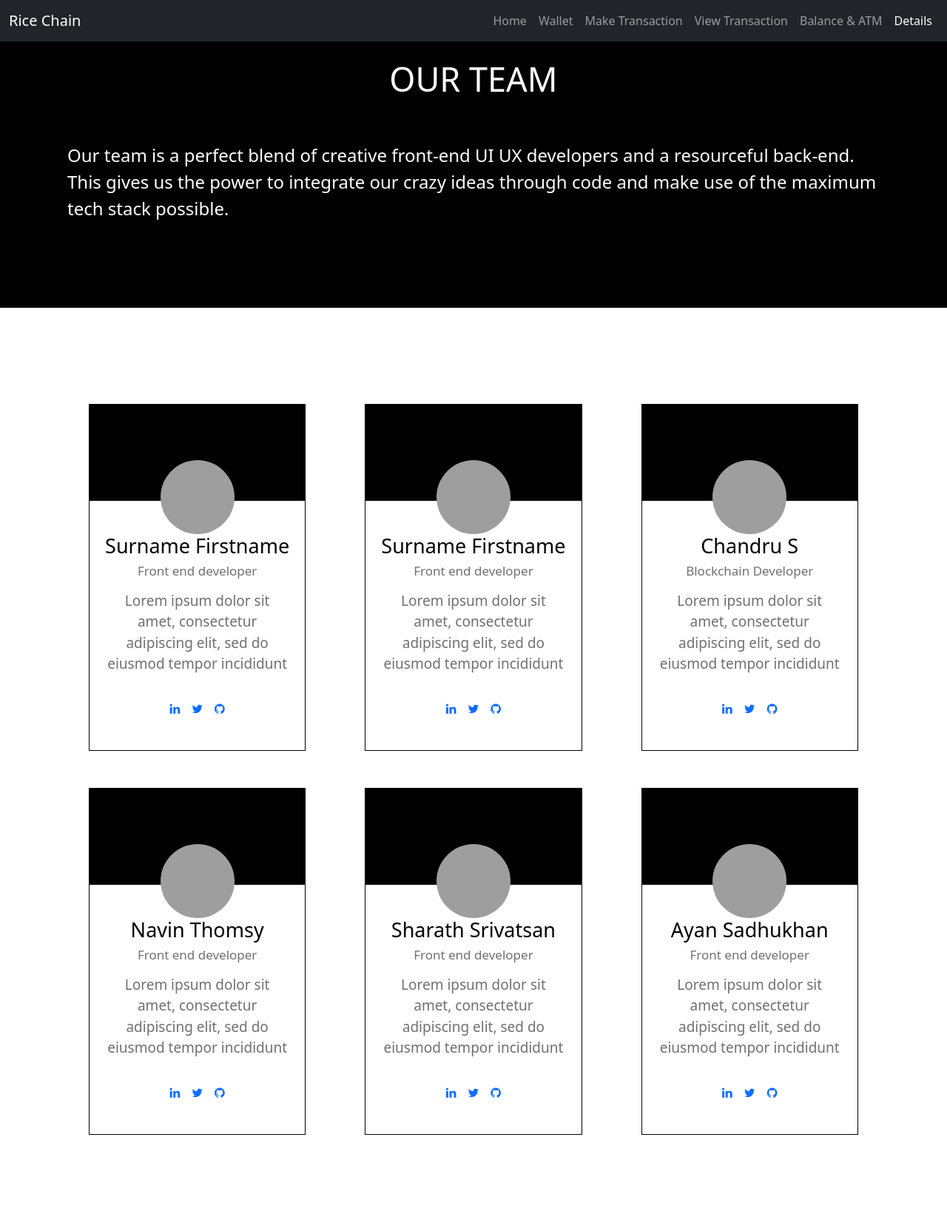
After one commit to CRag-01/IOT-Blockchain-RiceSupplyChain, a Flask app: template blockchain_flask/blockchain_client/templates/details.html in a window 1280 px wide. The commit adds this page. Shown: the whole page at 74% size. Run offline with Flask 2, Linux system fonts and the light colour scheme; the template is opened without the code that fills it, so the values that code supplies are empty; some libraries are stand-ins or nearby versions; grey boxes are pictures that could not be loaded.

Commit message:
Routing Changes

```diff
--- a/Building a Blockchain/Authentication/Auth_Twilio.py
+++ b/Building a Blockchain/Authentication/Auth_Twilio.py
@@ -1,12 +1,12 @@
 from twilio.rest import Client
 
-account_sid = 'AC86da6cae659fd28ca8e22f2eca3fb25d'
+account_sid = 'Enter account sid'
 auth_token = 'YOUR-AUTH-TOKEN-HERE'
 client = Client(account_sid, auth_token)
 
 def phone_authentication(phone_num):
     verification = client.verify \
-                        .services('VAcfef5a1a850770131e72997309729345') \
+                        .services('Enter service id') \
                         .verifications \
                         .create(to=phone_num, channel='sms')
     print(verification.status)
@@ -17,7 +17,7 @@ def verify_OTP(phone_num):
     client = Client(account_sid, auth_token)
     recv_code = input("Enter the OTP: ")
     verification_check = client.verify \
-                            .services('VAcfef5a1a850770131e72997309729345') \
+                            .services('Enter service id') \
                             .verification_checks \
                             .create(to=phone_num, code = recv_code)
     return verification_check.status
--- /dev/null
+++ b/blockchain_flask/blockchain_client/templates/details.html
@@ -0,0 +1,373 @@
+<!DOCTYPE html>
+<html lang="en-US">
+    <head>
+        <title>Details</title>
+        <meta content="width=device-width, initial-scale=1" name="viewport" />
+        <!-- <link rel="stylesheet" type="text/css" href="css/style.css"> -->
+        <link href="https://fonts.googleapis.com/css?family=Lato&display=swap" rel="stylesheet">
+        <link rel="stylesheet" type="text/css" href="https://stackpath.bootstrapcdn.com/font-awesome/4.7.0/css/font-awesome.min.css">
+        <style>
+            * {
+                box-sizing: border-box;
+                margin: 0;
+            }
+            body {
+                font-family: 'Lato', sans-serif;
+            }
+            .text-center {
+                text-align: center;
+            }
+            .teams-wrapper {
+                background: black;
+                padding: 80px 30px 100px 30px;
+                color: #fff;
+            }
+            .teams-wrapper div {
+                width: 90%;
+                margin: auto;
+            }
+            .teams-wrapper h1 {
+                font-size: 45px;
+                padding-bottom: 50px;
+            }
+            .teams-wrapper p {
+                font-size: 24px;
+            }
+            .teamdetails-container {
+                padding: 80px 0;
+            }
+            .team-background {
+                width: 100%;
+                height: 130px;
+                background: black;
+            }
+            .flex-container {
+                display: flex;
+                flex-wrap: wrap;
+                width: 100%;
+            }
+            .flex-space{
+                padding: 50px 80px;
+            }
+            .flex-item {
+                width: 33.33%;
+            }
+            .flex-item .team-div {
+                border: 1px solid black;
+                margin: 0 40px;
+                padding: 0 0 30px 0;
+            }
+            .team-picture {
+                text-align: center;
+                margin-top: -55px;
+            }
+            .team-picture img {
+                width: 100px;
+                height: 100px;
+                border-radius: 50%;
+            }
+            .team-details {
+                padding: 0 20px;
+                text-align: center;
+            }
+            .team-div h4 {
+                font-size: 27px;
+                color: black;
+            }
+            .team-div h6 {
+                font-size: 17px;
+                font-weight: none;
+                color: #707070;
+                padding-bottom: 7px;
+            }
+            .team-div p {
+                font-size: 19px;
+                color: #707070;
+                padding-bottom: 10px;
+            }
+            .socials-container {
+                display: inline-block;
+            }
+            .social-item {
+                width: auto;
+                float: left;
+                margin: 0.5em;
+            }
+            .flex-item a {
+                text-decoration: none;
+            }
+            .img-responsive {
+                max-width: 100%;
+                height: auto;
+            }
+            .mt-50 {
+                margin-top: 50px;
+            }
+
+          /*style for the heaer*/
+          header{
+            height: 65px;
+          }
+          .header-left{
+            float: left;
+          }
+          .header-right {
+            text-align: center;
+            margin-top: 10px;
+            margin-right: 12px;
+            float: right;
+          }
+          a{ text-decoration: none}
+          .header-right a{
+            text-decoration: none;
+            color: purple;
+            margin-right: 15px;
+
+          }
+          .header-container{
+            background-color:  white;
+          }
+         .header-right li{
+            list-style-type: none;
+            margin-top: 15px;
+            margin-right: 15px;
+            display: inline-block;
+          }
+
+          footer{
+
+            height: 130px;
+            width: 100%;
+            background-color: black;
+
+          }
+          .footer-partners li{
+            list-style-type: none;
+
+          }
+          .footer-partners a{
+            color: white;
+          }
+
+            /* for smaller screens */
+            @media only screen and (max-width: 700px) {
+                .flex-container {
+                    display: block;
+                    padding: 0;
+                }
+                .flex-item{
+                    width: auto;
+                    margin-bottom: 20px;
+                }
+                .teams-wrapper p {
+                    font-size: 21px;
+                }
+              .header-right li {
+              margin-right: 5px;
+                margin-top: 5px;
+              }
+            }
+            @media only screen and (min-width: 701px) and (max-width: 900px) {
+                .flex-container {
+                   padding: 0;
+                }
+            }
+        </style>
+        <link href="https://cdn.jsdelivr.net/npm/bootstrap@5.1.3/dist/css/bootstrap.min.css" rel="stylesheet" integrity="sha384-1BmE4kWBq78iYhFldvKuhfTAU6auU8tT94WrHftjDbrCEXSU1oBoqyl2QvZ6jIW3" crossorigin="anonymous">
+        <script src="https://cdn.jsdelivr.net/npm/@popperjs/core@2.10.2/dist/umd/popper.min.js" integrity="sha384-7+zCNj/IqJ95wo16oMtfsKbZ9ccEh31eOz1HGyDuCQ6wgnyJNSYdrPa03rtR1zdB" crossorigin="anonymous"></script>
+      <script src="https://cdn.jsdelivr.net/npm/bootstrap@5.1.3/dist/js/bootstrap.min.js" integrity="sha384-QJHtvGhmr9XOIpI6YVutG+2QOK9T+ZnN4kzFN1RtK3zEFEIsxhlmWl5/YESvpZ13" crossorigin="anonymous"></script>
+    </head>
+    <body>
+        <!-- <header> -->
+            <nav class="navbar navbar-expand-lg navbar-dark bg-dark fixed-top">
+                <div class="container-fluid">
+                  <a class="navbar-brand" href="#">Rice Chain</a>
+                  <button class="navbar-toggler" type="button" data-bs-toggle="collapse" data-bs-target="#navbarTogglerDemo02" aria-controls="navbarTogglerDemo02" aria-expanded="false" aria-label="Toggle navigation">
+                  <span class="navbar-toggler-icon"></span>
+                  </button>
+                  <div class="collapse navbar-collapse justify-content-end" id="navbarTogglerDemo02">
+                  <ul class="navbar-nav">
+                    <li class="nav-item">
+                      <a class="nav-link" aria-current="page" href="/">Home</a>
+                    </li>
+
+                            <li class="nav-item">
+                      <a class="nav-link" aria-current="page" href="/wallet">Wallet</a>
+                    </li>
+
+                    <li class="nav-item">
+                    <a class="nav-link" aria-current="page" href="/make/transaction">Make Transaction</a>
+                    </li>
+                    <li class="nav-item">
+                    <a class="nav-link" href="/view/transactions">View Transaction</a>
+                    </li>
+                    <li class="nav-item">
+                    <a class="nav-link" href="/view/balance">Balance & ATM</a>
+                    </li>
+                    <li class="nav-item">
+                    <a class="nav-link active" href="/details">Details</a>
+                    </li>
+                  </ul>
+                  </div>
+                </div>
+                </nav>
+        <!-- </header> -->
+        <main>
+            <div class="teams-wrapper">
+                <div>
+                    <h1 class="text-center">OUR TEAM</h1>
+                    <p>Our team is a perfect blend of creative front-end UI UX developers and a resourceful back-end. This gives us the power to integrate our crazy ideas through code and make use of the maximum tech stack possible.</p>
+                </div>
+            </div>
+            <div class="teamdetails-container">
+                <div class="flex-container flex-space">
+                    <div class="flex-item">
+                        <div class="team-div">
+                            <div class="team-background"></div>
+                            <div class="team-picture">
+                                <img src="images/schoolchild.jpeg" class="img-responsive" alt="schoolchild">
+                            </div>
+                            <div class="team-details">
+                                <h4>Surname Firstname</h4>
+                                <h6>Front end developer</h6>
+                                <p>Lorem ipsum dolor sit amet, consectetur adipiscing elit, sed do eiusmod tempor incididunt</p>
+                                <div class="socials-container">
+                                    <div class="social-item">
+                                        <a href=""><i class="fa fa-linkedin"></i></a>
+                                    </div>
+                                    <div class="social-item">
+                                        <a href=""><i class="fa fa-twitter"></i></a>
+                                    </div>
+                                    <div class="social-item">
+                                        <a href=""><i class="fa fa-github"></i></a>
+                                    </div>
+                                </div>
+                            </div>
+                        </div>
+                    </div>
+                    <div class="flex-item">
+                        <div class="team-div">
+                            <div class="team-background"></div>
+                            <div class="team-picture">
+                                <img src="images/schoolchild-book.jpeg" class="img-responsive" alt="schoolchild">
+                            </div>
+                            <div class="team-details">
+                                <h4>Surname Firstname</h4>
+                                <h6>Front end developer</h6>
+                                <p>Lorem ipsum dolor sit amet, consectetur adipiscing elit, sed do eiusmod tempor incididunt</p>
+                                <div class="socials-container">
+                                    <div class="social-item">
+                                        <a href=""><i class="fa fa-linkedin"></i></a>
+                                    </div>
+                                    <div class="social-item">
+                                        <a href=""><i class="fa fa-twitter"></i></a>
+                                    </div>
+                                    <div class="social-item">
+                                        <a href=""><i class="fa fa-github"></i></a>
+                                    </div>
+                                </div>
+                            </div>
+                        </div>
+                    </div>
+                    <div class="flex-item">
+                        <div class="team-div">
+                            <div class="team-background"></div>
+                            <div class="team-picture">
+                                <img src="images/schoolchild-bag.jpeg" class="img-responsive" alt="schoolchild">
+                            </div>
+                            <div class="team-details">
+                                <h4>Chandru S</h4>
+                                <h6>Blockchain Developer</h6>
+                                <p>Lorem ipsum dolor sit amet, consectetur adipiscing elit, sed do eiusmod tempor incididunt</p>
+                                <div class="socials-container">
+                                    <div class="social-item">
+                                        <a href="https://www.linkedin.com/in/chandru-s-36240294/"><i class="fa fa-linkedin"></i></a>
+                                    </div>
+                                    <div class="social-item">
+                                        <a href=""><i class="fa fa-twitter"></i></a>
+                                    </div>
+                                    <div class="social-item">
+                                        <a href="https://github.com/CRag-01"><i class="fa fa-github"></i></a>
+                                    </div>
+                                </div>
+                            </div>
+                        </div>
+                    </div>
+                    <div class="flex-item mt-50">
+                        <div class="team-div">
+                            <div class="team-background"></div>
+                            <div class="team-picture">
+                                <img src="images/schoolchild.jpeg" class="img-responsive" alt="schoolchild">
+                            </div>
+                            <div class="team-details">
+                                <h4>Navin Thomsy</h4>
+                                <h6>Front end developer</h6>
+                                <p>Lorem ipsum dolor sit amet, consectetur adipiscing elit, sed do eiusmod tempor incididunt</p>
+                                <div class="socials-container">
+                                    <div class="social-item">
+                                        <a href="https://www.linkedin.com/in/navin-thomsy-34942a192/"><i class="fa fa-linkedin"></i></a>
+                                    </div>
+                                    <div class="social-item">
+                                        <a href=""><i class="fa fa-twitter"></i></a>
+                                    </div>
+                                    <div class="social-item">
+                                        <a href="https://github.com/NavinThomsy"><i class="fa fa-github"></i></a>
+                                    </div>
+                                </div>
+                            </div>
+                        </div>
+                    </div>
+                    <div class="flex-item mt-50">
+                        <div class="team-div">
+                            <div class="team-background"></div>
+                            <div class="team-picture">
+                                <img src="images/schoolchild-book.jpeg" class="img-responsive" alt="schoolchild">
+                            </div>
+                            <div class="team-details">
+                                <h4>Sharath Srivatsan</h4>
+                                <h6>Front end developer</h6>
+                                <p>Lorem ipsum dolor sit amet, consectetur adipiscing elit, sed do eiusmod tempor incididunt</p>
+                                <div class="socials-container">
+                                    <div class="social-item">
+                                        <a href="https://www.linkedin.com/in/sharathsrivatsan/"><i class="fa fa-linkedin"></i></a>
+                                    </div>
+                                    <div class="social-item">
+                                        <a href=""><i class="fa fa-twitter"></i></a>
+                                    </div>
+                                    <div class="social-item">
+                                        <a href="https://github.com/sharathsriv"><i class="fa fa-github"></i></a>
+                                    </div>
+                                </div>
+                            </div>
+                        </div>
+                    </div>
+                    <div class="flex-item mt-50">
+                        <div class="team-div">
+                            <div class="team-background"></div>
+                            <div class="team-picture">
+                                <img src="images/schoolchild-bag.jpeg" class="img-responsive" alt="schoolchild">
+                            </div>
+                            <div class="team-details">
+                                <h4>Ayan Sadhukhan</h4>
+                                <h6>Front end developer</h6>
+                                <p>Lorem ipsum dolor sit amet, consectetur adipiscing elit, sed do eiusmod tempor incididunt</p>
+                                <div class="socials-container">
+                                    <div class="social-item">
+                                        <a href="https://www.linkedin.com/in/ayan-sadhukhan-413471167/"><i class="fa fa-linkedin"></i></a>
+                                    </div>
+                                    <div class="social-item">
+                                        <a href=""><i class="fa fa-twitter"></i></a>
+                                    </div>
+                                    <div class="social-item">
+                                        <a href="https://github.com/ayan2809"><i class="fa fa-github"></i></a>
+                                    </div>
+                                </div>
+                            </div>
+                        </div>
+                    </div>
+                </div>
+            </div>
+        </main>
+
+    </body>
+</html>
```
Also changed, not shown: Building a Blockchain/Authentication/sendOTP.py (+4 -4 lines), Building a Blockchain/Authentication/verifyOTP.py (+5 -5 lines), blockchain_flask/blockchain_client/blockchain_client.py (+13 -22 lines), blockchain_flask/blockchain_client/static/css/style2.css (added, +107 -0 lines), blockchain_flask/blockchain_client/templates/balance_exchange.html (+36 -3 lines), blockchain_flask/blockchain_client/templates/home.html (+31 -15 lines), blockchain_flask/blockchain_client/templates/index.html (+36 -3 lines), blockchain_flask/blockchain_client/templates/make_transaction.html (+38 -4 lines), blockchain_flask/blockchain_client/templates/view_transactions.html (+36 -3 lines).
